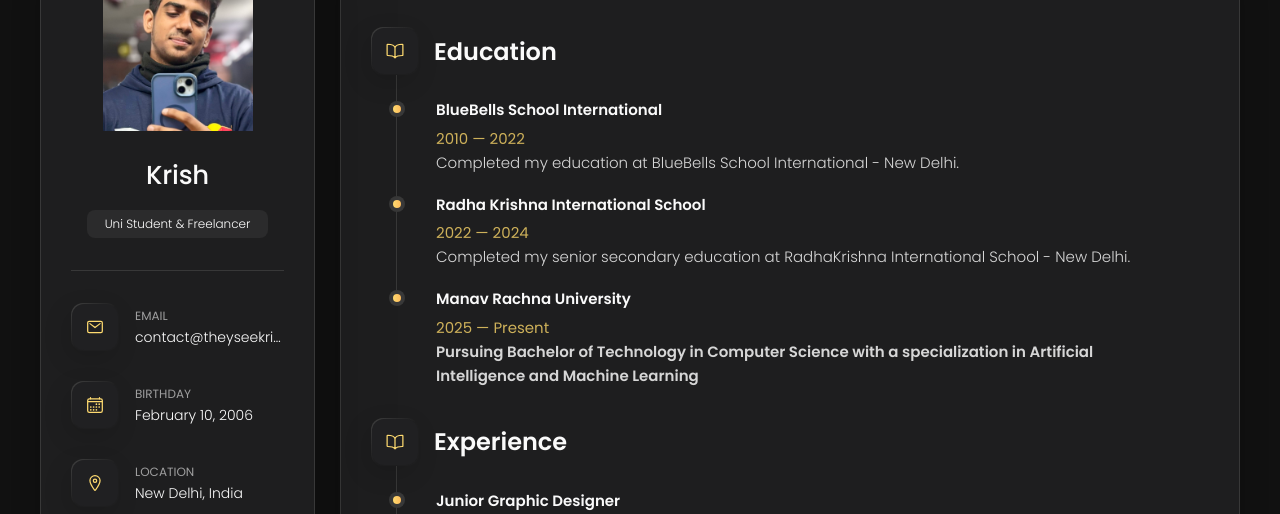
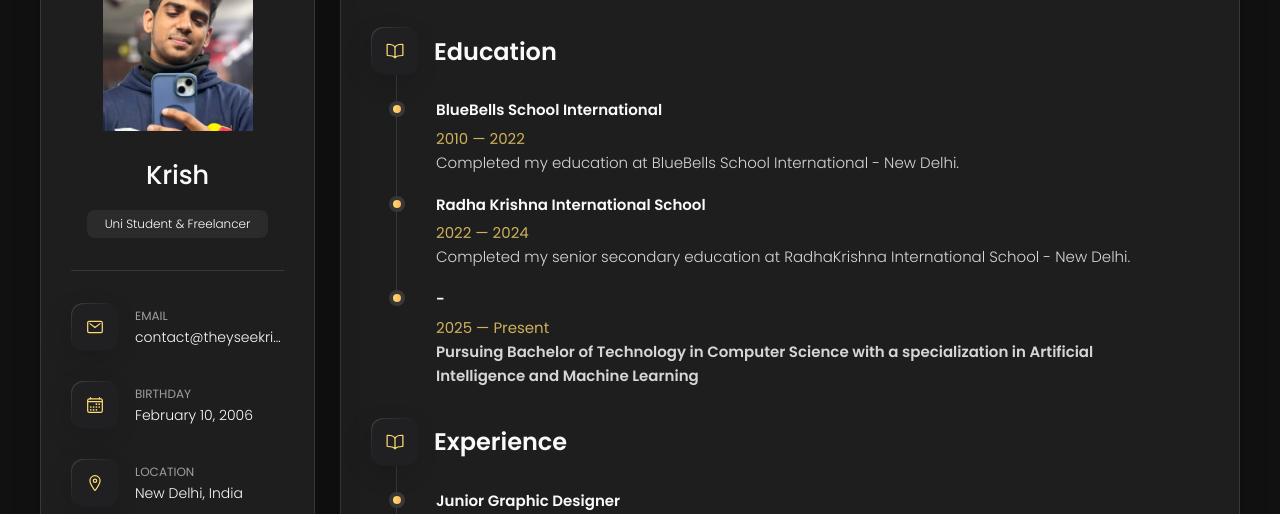
Before and after one commit to theyseekrish/my-portfolio, a plain HTML site: page index.html in a window 1280 px wide. Both pictures are taken after a click on the button "Resume". Shown: the part 162-676 px from the top of the page. Drawn offline with nearby package versions, Linux system fonts and the light colour scheme.

Commit message:
Profile Update

```diff
--- a/index.html
+++ b/index.html
@@ -514,7 +514,7 @@
 
             <li class="timeline-item">
 
-              <h4 class="h4 timeline-item-title">Manav Rachna University</h4>
+              <h4 class="h4 timeline-item-title">-</h4>
 
               <span>2025 — Present</span>
 
```
